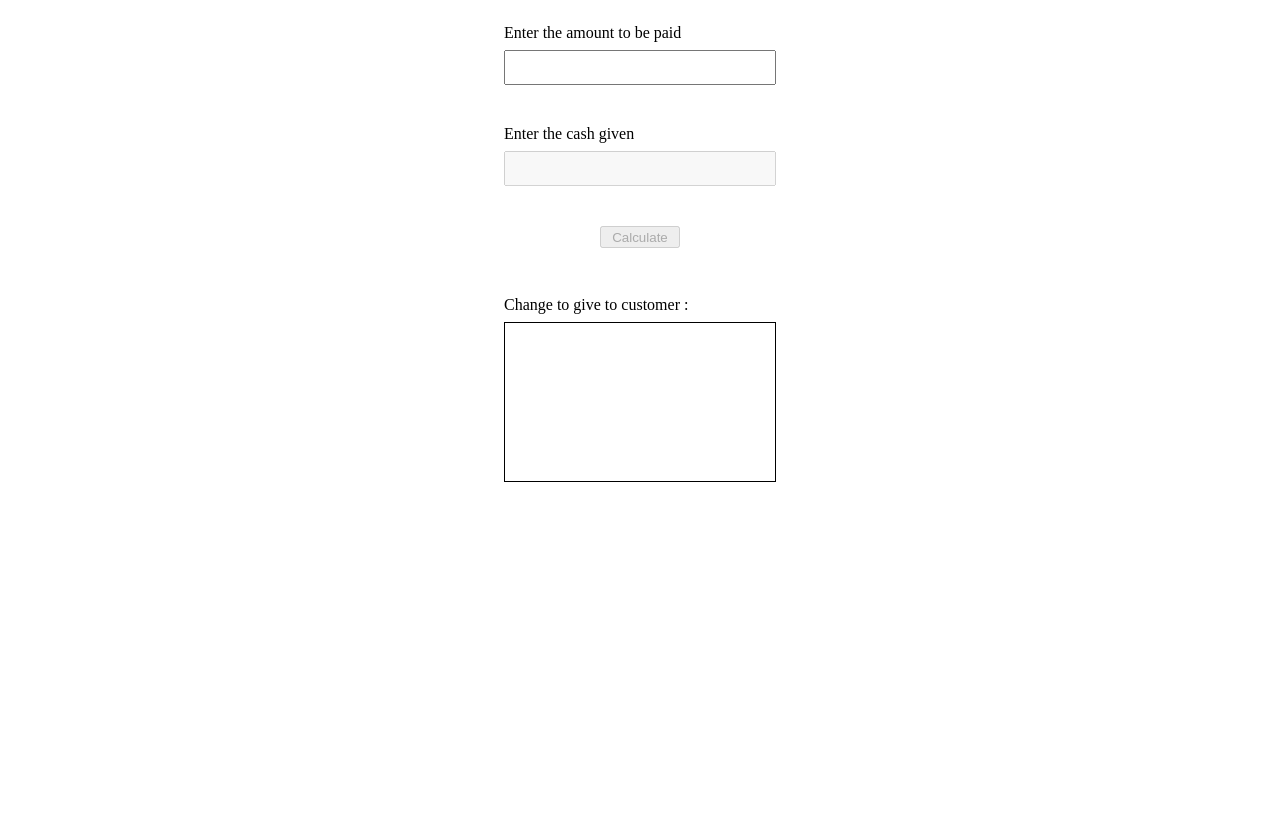
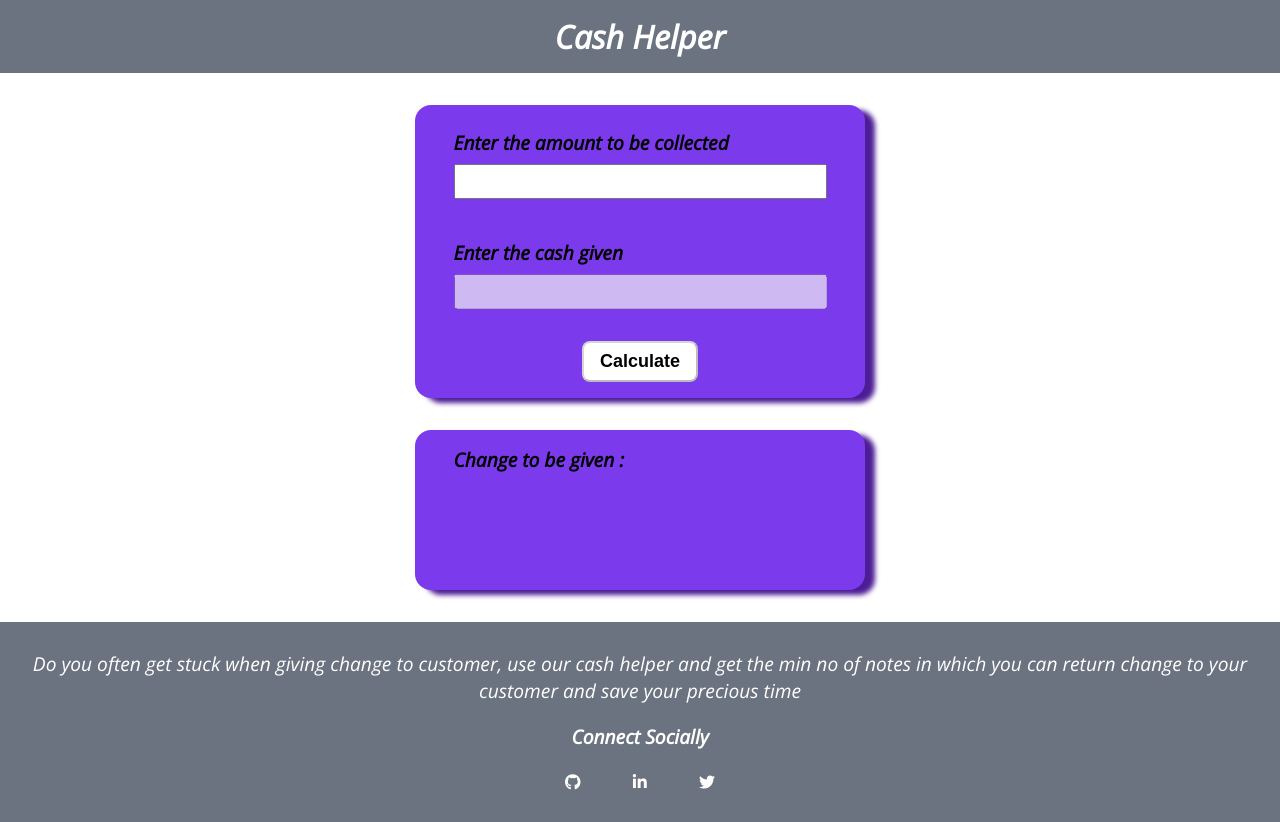
Before and after one commit to Sohail737/cash-change-helper, a plain HTML site: page index.html in a window 1280 px wide. Before the commit the page ends 800 px from the top, so only its background shows below. Drawn offline with nearby package versions, Linux system fonts and the light colour scheme.

Commit message:
stye : css changes

```diff
--- a/change.js
+++ b/cash-helper.js
@@ -27,20 +27,44 @@ function calculateChange() {
     }
   });
 
-  outputChange.innerText = displayChange(change);
+  displayChange(change);
 
   change.clear();
 }
 
 function displayChange(change) {
-  let changeList = "";
-  let changeHeading="Note       :       Quantity\n\n";
 
-  change.forEach((denomination, noteCount) => {
-    changeList += noteCount + "       :       " + denomination + "\n\n";
-  });
+  if (outputChange.hasChildNodes()) {
+    outputChange.removeChild(outputChange.childNodes[0]);
+  }
+  if (change.size > 0) {
+    var tbl = document.createElement("table");
+    var heading = tbl.createTHead();
+    var thRow = heading.insertRow(0);
+    var thCellDeno = thRow.insertCell(0);
+    thCellDeno.innerText = "Denomination";
+    var thCellQuantity = thRow.insertCell(1);
+    thCellQuantity.innerText = "Count";
 
-  return changeHeading+changeList;
+    var tBody = tbl.createTBody();
+
+    change.forEach((noteCount, denomination) => {
+      var tRow = document.createElement("tr");
+      var tCellDeno = tRow.insertCell(0);
+      tCellDeno.innerText = "₹ "+denomination;
+      var tCellQuantity = tRow.insertCell(1);
+      tCellQuantity.innerText = noteCount;
+
+      tBody.appendChild(tRow);
+    });
+
+    tbl.appendChild(tBody);
+
+    tbl.className="output-table";
+
+
+    outputChange.appendChild(tbl);
+  }
 }
 
 function checkAmountAndEnableCash() {
@@ -48,6 +72,7 @@ function checkAmountAndEnableCash() {
   if (isNaN(amount)) {
     inputCash.disabled = true;
     alert("Amount must be a number");
+    return;
   } else {
     inputCash.disabled = false;
   }
@@ -58,19 +83,20 @@ function checkCash() {
   if (isNaN(cash)) {
     buttonCalculate.disabled = true;
     alert("Amount must be a number");
+    return;
   } else {
     buttonCalculate.disabled = false;
   }
 }
 
 function validateCalculation(amount, cash) {
-  console.log("amount : " + amount);
-  console.log("cash : " + cash);
   console.log(amount > cash);
   if (amount === cash) {
     alert("No need to pay any change");
+    return;
   } else if (amount > cash) {
     alert("Cash should be more than amount to be paid");
+    return;
   }
 }
 
--- a/index.html
+++ b/index.html
@@ -1,33 +1,64 @@
 <!DOCTYPE html>
 <html lang="en">
   <head>
-    <meta charset="UTF-8">
-    <meta name="viewport" content="width=device-width, initial-scale=1.0">
-    <title>Change Helper</title>
-    <link rel="stylesheet" href="style.css">
+    <meta charset="UTF-8" />
+    <meta name="viewport" content="width=device-width, initial-scale=1.0" />
+    <title>Cash Helper</title>
+    <link rel="stylesheet" href="style.css" />
+    <script
+      src="https://kit.fontawesome.com/0f22f370f2.js"
+      crossorigin="anonymous"
+    ></script>
   </head>
   <body>
+    <header class="hero">
+      <h1>Cash Helper</h1>
+    </header>
+    <div class="container-center">
       <div class="input">
-        <label for="input-amount">Enter the amount to be paid</label>
-        <input name="amount" id="input-amount">
+        <label for="input-amount">Enter the amount to be collected</label>
+        <input name="amount" id="input-amount" />
       </div>
 
       <div class="input">
         <label for="input-cash">Enter the cash given</label>
-        <input name="cash" id="input-cash">
+        <input name="cash" id="input-cash" />
       </div>
 
       <div class="input">
         <!-- <input type="submit" value="Calculate" id="btn-calculate"> -->
         <button id="btn-calculate">Calculate</button>
       </div>
-
-    <div class=output>
-
-        <label for="output-change">Change to give to customer : </label>
+    </div>
+    <div class="container-center">
+      <div class="output">
+        <label for="output-change">Change to be given : </label>
         <div id="output-change"></div>
       </div>
+    </div>
+    <footer class="footer">
+      <p>Do you often get stuck when giving change to customer, use our cash helper and get the min no of notes in which you can return change to your customer and save your precious time</p>
+      <div class="footer-header">Connect Socially</div>
 
-    <script type="text/javascript" src="change.js"></script>
+      <ul class="list-non-bullet">
+        <li class="list-item-inline">
+          <a class="link fa fa-github" href="https://github.com/Sohail737"></a>
+        </li>
+        <li class="list-item-inline">
+          <a
+            class="link fa fa-linkedin"
+            href="https://www.linkedin.com/in/sohailansari737/"
+          ></a>
+        </li>
+        <li class="list-item-inline">
+          <a
+            class="link fa fa-twitter"
+            href="https://twitter.com/SohailA09324270"
+          ></a>
+        </li>
+      </ul>
+    </footer>
+
+    <script type="text/javascript" src="cash-helper.js"></script>
   </body>
 </html>
--- a/style.css
+++ b/style.css
@@ -1,65 +1,178 @@
-:root{
+@import url("https://fonts.googleapis.com/css2?family=Open+Sans:ital@1&display=swap");
 
+:root {
+  --blue: #4c1d95;
+  --voilet: #7c3aed;
+  --lightBlue: #3b82f6;
+  --white: white;
+  --black: black;
+  --hf:#6B7280;
 }
 
-body{
-    margin:auto;
+body {
+  font-family: "Open Sans", sans-serif;
+  margin: auto;
 }
 
-.input{
-    display:block;
-    width:45%;
-    margin:auto;
-    padding:1rem;
+.hero {
+  text-align: center;
+  background-color: var(--hf);
+  margin: auto;
+  padding: 0.5rem 0;
+  color: var(--white);
+}
+
+.hero h1 {
+  margin-block-start: 0.45rem;
+  margin-block-end: 0.45rem;
+}
+
+.container-center {
+  max-width: 450px;
+  margin: 2rem auto;
+  border-radius: 1rem;
+  background-color: var(--voilet);
+  box-shadow: 10px 5px 5px var(--blue);
+}
+
+.input {
+  display: block;
+  width: 90%;
+  margin: auto;
+  padding: 1rem;
   box-sizing: border-box;
 }
 
-.input label{
-    display:block;
-    margin:auto;
-    padding:0.5rem 0;
-    width:50%
+.input label {
+  display: block;
+  margin: auto;
+  padding: 0.5rem 0;
+  width: 100%;
+  font-weight: bolder;
+  font-size: larger;
 }
 
-.input input{
-    box-sizing:border-box;
-    display:block;
-    margin:auto;
-    width:50%;
-    padding:0.5rem;
-
+.input input {
+  box-sizing: border-box;
+  display: block;
+  margin: auto;
+  width: 100%;
+  padding: 0.5rem;
+  outline: none;
 }
 
-#btn-calculate{
+/* #btn-calculate {
   display: block;
   padding: 0.1rem;
   margin: 0.5rem auto;
   cursor: pointer;
-    width:5rem;
+  width: 7rem;
+  background-color: var(--white);
+  outline: none;
+  font-weight: bolder;
+  font-size: larger;
+} */
+
+#btn-calculate {
+  padding: 0.5rem 1rem;
+  cursor: pointer;
+  border-radius: 0.5rem;
+  outline: none;
+  font-weight: bolder;
+  background-color: var(--white);
+  color: var(--black);
+  font-size: large;
+  display:block;
+  margin:auto;
+}
+.output {
+  display: block;
+  box-sizing: border-box;
+  width: 90%;
+  padding: 1rem;
+  padding-bottom: 1.6rem;
+  margin: auto;
+  min-height: 20vh;
+
 }
 
-.output{
-    display:block;
-    box-sizing:border-box;
-    width:45%;
-    padding:1rem;
-    margin:auto;
+.output label {
+  display: block;
+  margin: auto;
+  padding-bottom: 0.5rem;
+  width: 100%;
+  font-weight: bolder;
+  font-size: larger;
 }
 
-.output label{
-    display:block;
-    margin:auto;
-    padding:0.5rem 0;
-    width:50%
+/* .output div {
+  box-sizing: border-box;
+  margin: auto;
+  width: 100%;
+  min-height: 20vh;
+  text-align: center;
+  background-color: var(--voilet);
+  border-radius: 1rem;
+} */
+
+.output-table {
+  box-sizing: border-box;
+  margin: auto;
+  padding: 0.5rem;
+  text-align: center;
+  border: 1px solid var(--black);
+  border-collapse: collapse;
+  background-color: white;
+  outline: none;
+  width: 100%;
 }
 
-.output div{
-    box-sizing: border-box;
-    padding:0.5rem 1rem;
-    margin:auto;
-    border-style: solid;
-    border-width:1px;
-    width:50%;
-    min-height:20vh;
+.output-table > thead > tr > td {
+  padding: 0.5rem 0.5rem;
+  border: 1px solid var(--black);
+  font-size: larger;
+  font-weight: bolder;
+}
+
+.output-table > tbody > tr > td {
+  padding: 0.5rem 0.5rem;
+  border: 1px solid var(--black);
+}
+
+.list-non-bullet {
+  list-style: none;
+}
+
+.list-item-inline {
+  display: inline;
+  padding: 0rem 0.5rem;
+}
+
+.footer {
+  background-color: var(--hf);
+  margin: auto;
   text-align: center;
+  padding: 0.5rem 0;
+  color: var(--white);
 }
+.footer ul {
+  padding-inline-start: 0px;
+}
+
+.footer .link {
+  color: var(--white);
+}
+.footer .footer-header {
+  font-weight: bolder;
+  font-size: larger;
+}
+
+.footer p {
+  font-size: larger;
+}
+
+.link {
+  text-decoration: none;
+  padding: 0.5rem 1rem;
+  max-width: 1rem;
+}
```
Lines whose indentation alone changed are shown as unchanged.
